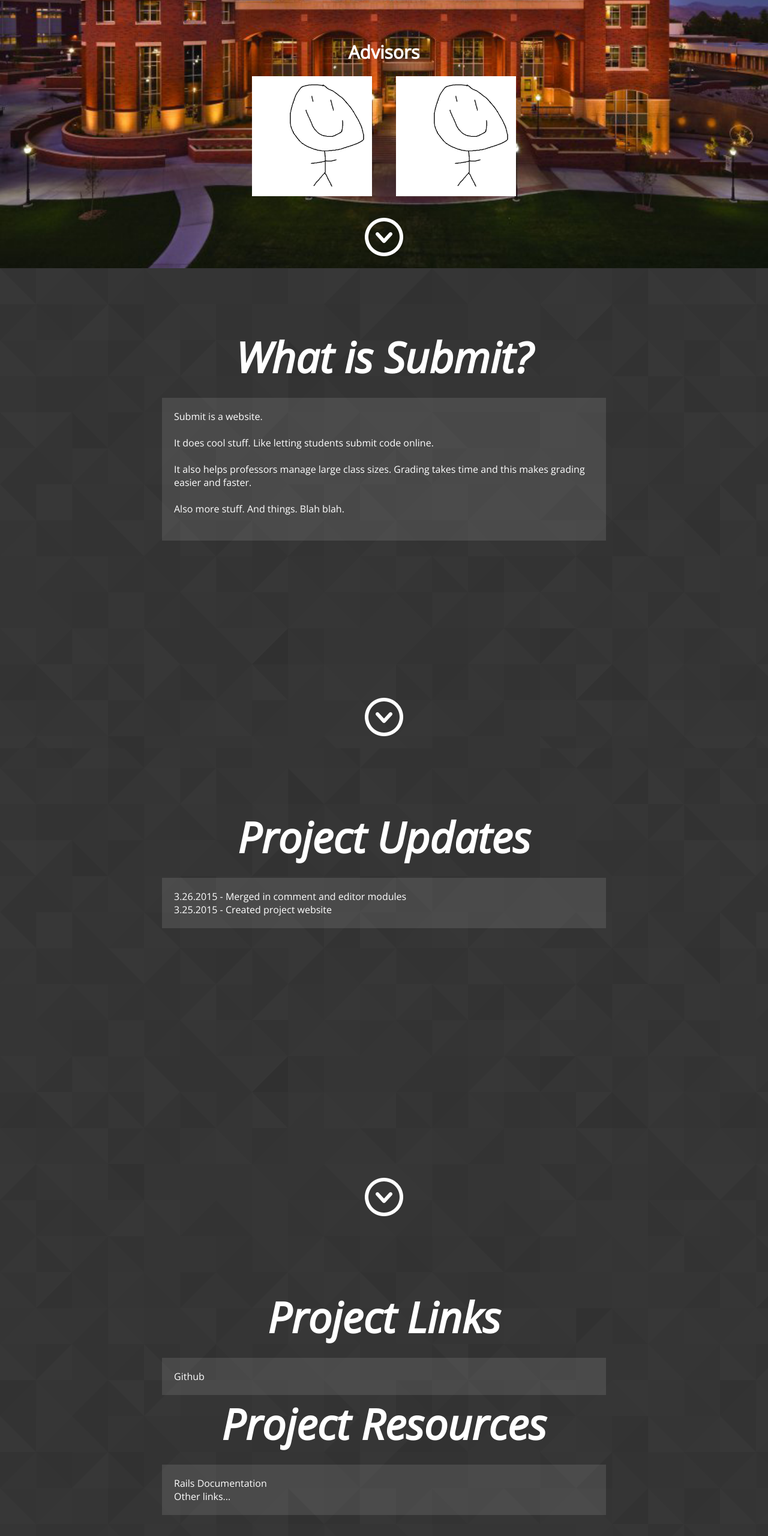
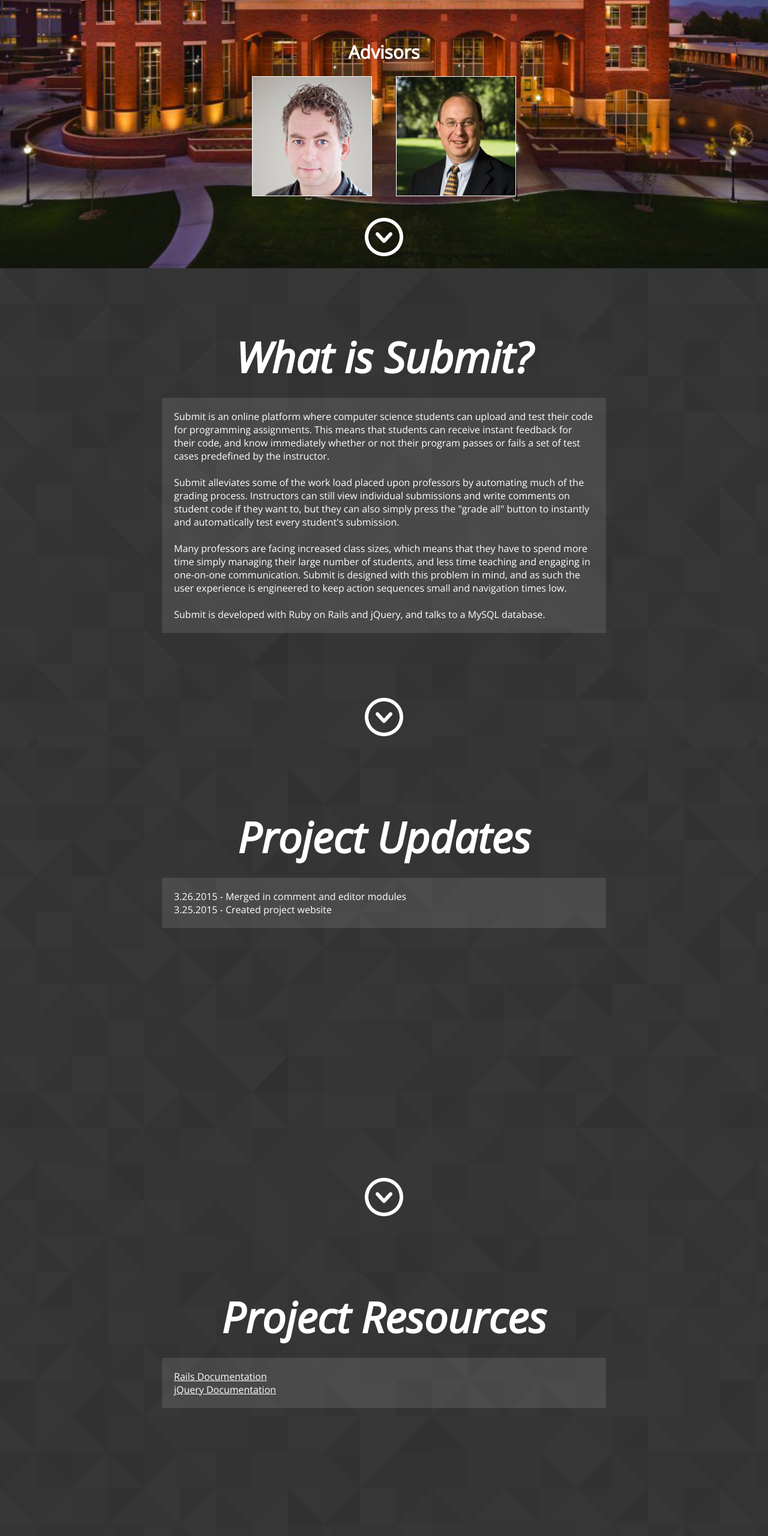
Before and after one commit to Naosyth/ProjectWebsite, a plain HTML site: page index.html in a window 1280 px wide. Shown: the part 1240-3800 px from the top of the page at 60% size. Drawn offline with nearby package versions, Linux system fonts and the light colour scheme; some packages are replaced by stand-ins of ours; a script that the page names is missing.

Commit message:
Minor updates

```diff
--- a/css/style.css
+++ b/css/style.css
@@ -130,7 +130,7 @@ a.next {
 }
 
 .person img {
-  height: 100%;
+  width: 100%;
 }
 
 .person:hover .bio {
@@ -227,6 +227,11 @@ a.next {
   text-align: center;
 }
 
+.links a {
+  font-family: 'Open Sans', sans-serif;
+  color: #fff;
+}
+
 .links .background {
   width: 700px;
   margin: 0 auto;
--- a/index.html
+++ b/index.html
@@ -52,7 +52,7 @@
         <div class="advisors">
           <h1>Advisors</h1>
           <div class="person">
-            <img src="images/person.png">
+            <img src="images/folmer.jpg">
             <div class="bio">
               <p>
                 Dr. Eelke Folmer<br><br>
@@ -61,7 +61,7 @@
             </div>
           </div>
           <div class="person">
-            <img src="images/person.png">
+            <img src="images/harris.jpg">
             <div class="bio">
               <p>
                 Dr. Fred Harris<br><br>
@@ -79,13 +79,10 @@
         <h1>What is Submit?</h1>
         <div class="background">
           <p>
-            Submit is a website.<br><br>
-
-            It does cool stuff. Like letting students submit code online.<br><br>
-
-            It also helps professors manage large class sizes. Grading takes time and this makes grading easier and faster.<br><br>
-
-            Also more stuff. And things. Blah blah.<br><br>
+            Submit is an online platform where computer science students can upload and test their code for programming assignments. This means that students can receive instant feedback for their code, and know immediately whether or not their program passes or fails a set of test cases predefined by the instructor.<br><br>
+            Submit alleviates some of the work load placed upon professors by automating much of the grading process. Instructors can still view individual submissions and write comments on student code if they want to, but they can also simply press the "grade all" button to instantly and automatically test every student's submission.<br><br>
+            Many professors are facing increased class sizes, which means that they have to spend more time simply managing their large number of students, and less time teaching and engaging in one-on-one communication. Submit is designed with this problem in mind, and as such the user experience is engineered to keep action sequences small and navigation times low.<br><br>
+            Submit is developed with Ruby on Rails and jQuery, and talks to a MySQL database.
           </p>
         </div>
       </div>
@@ -109,17 +106,11 @@
 
     <div class="resources-pane" id="resources">
       <div class="links">
-        <h1>Project Links</h1>
-        <div class="background">
-          <p>
-            Github
-          </p>
-        </div>
         <h1>Project Resources</h1>
         <div class="background">
           <p>
-            Rails Documentation<br>
-            Other links...
+            <a href="http://api.rubyonrails.org/">Rails Documentation</a><br>
+            <a href="http://api.jquery.com/">jQuery Documentation</a><br>
           </p>
         </div>
       </div>
```
Also changed, not shown: images/folmer.jpg (added), images/harris.jpg (added).
